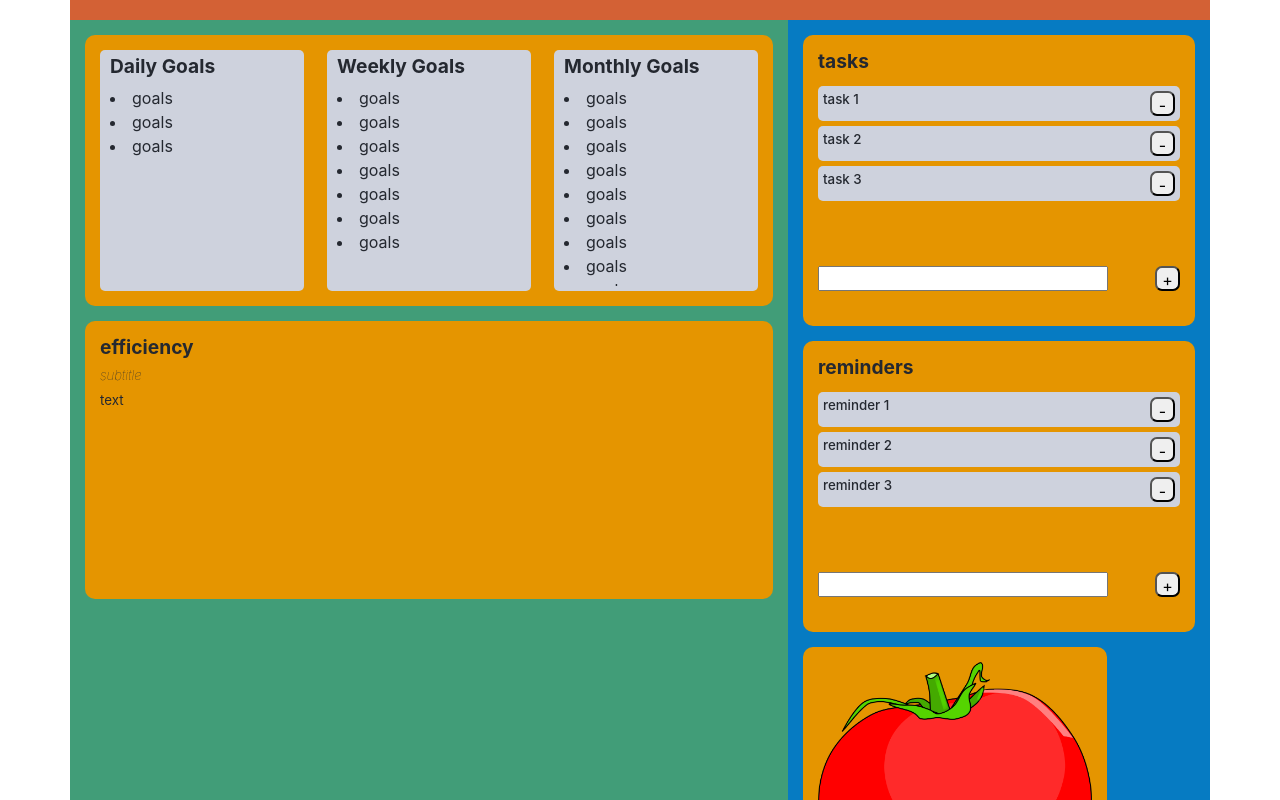
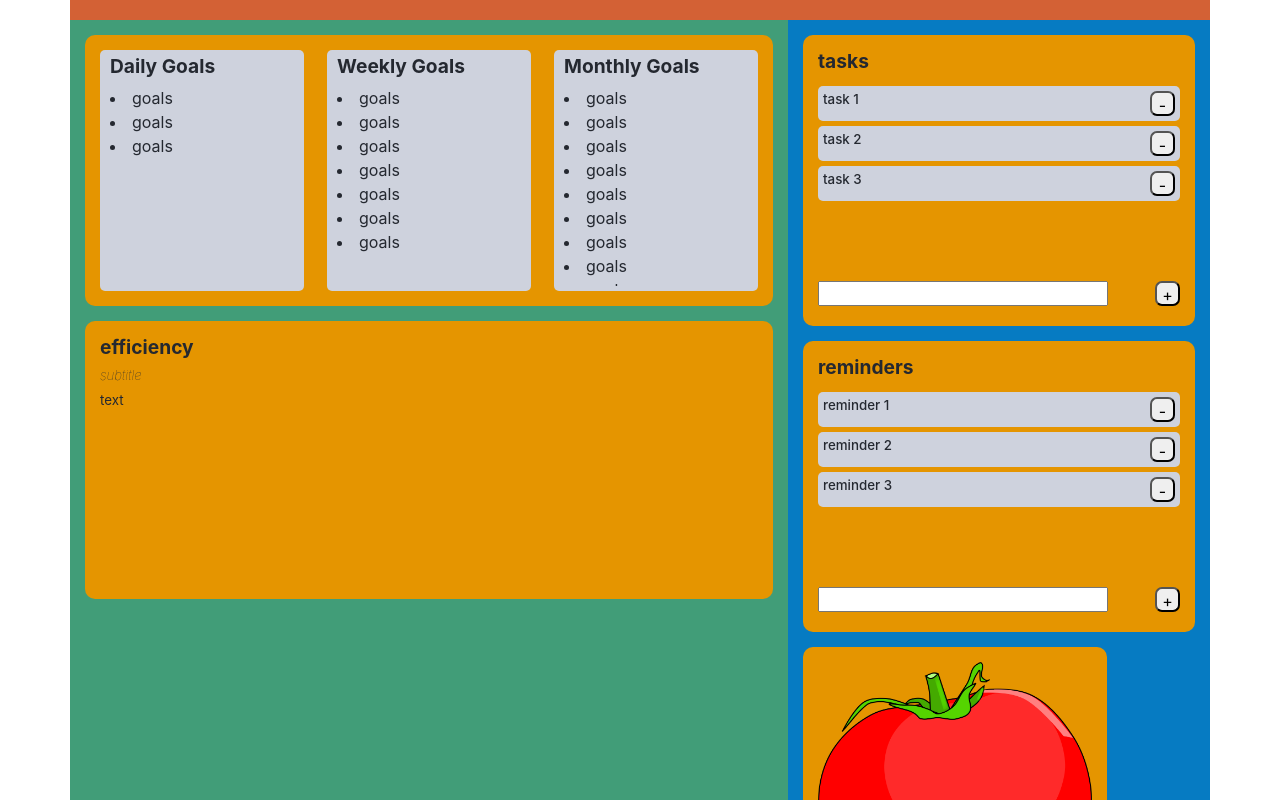
Before and after one commit to rjflanagan95/task-extension, a React (Create React App) app: page / in a window 1280 px wide. Shown: the top 800 px of the page. Built offline with nearby package versions, Linux system fonts and the light colour scheme.

Commit message:
moved form inputs lower

```diff
--- a/src/components/reminders/reminders.css
+++ b/src/components/reminders/reminders.css
@@ -25,8 +25,6 @@
 
 .reminderForm {
     height: 30px;
-    position: relative;
-    bottom: 15px;
 }
 
 .reminderInput {
--- a/src/components/tasks/tasks.css
+++ b/src/components/tasks/tasks.css
@@ -26,8 +26,6 @@
 
 .taskForm {
     height: 30px;
-    position: relative;
-    bottom: 15px;
 }
 
 .taskInput {
```
